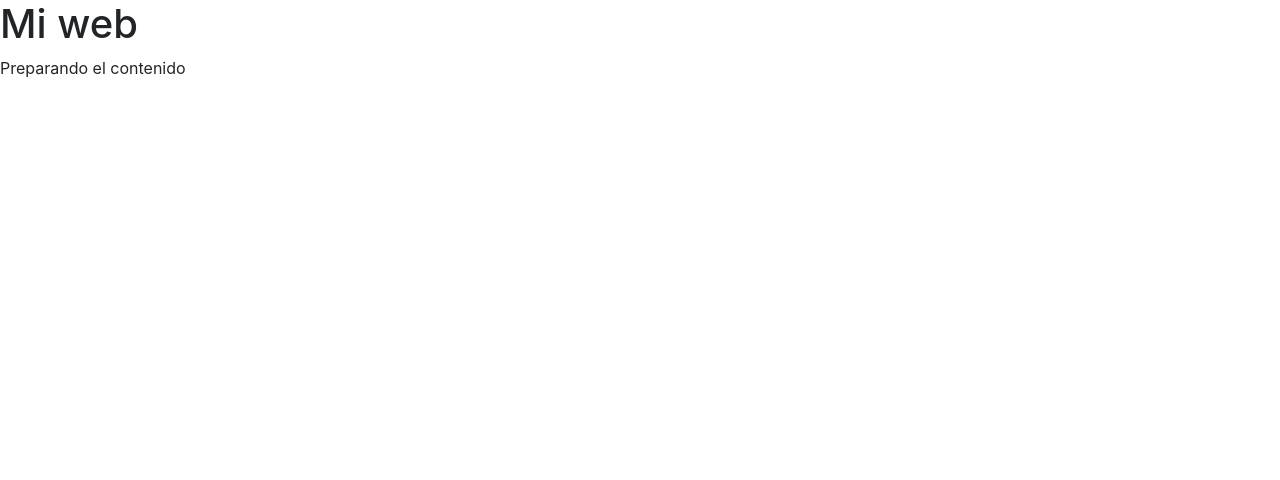
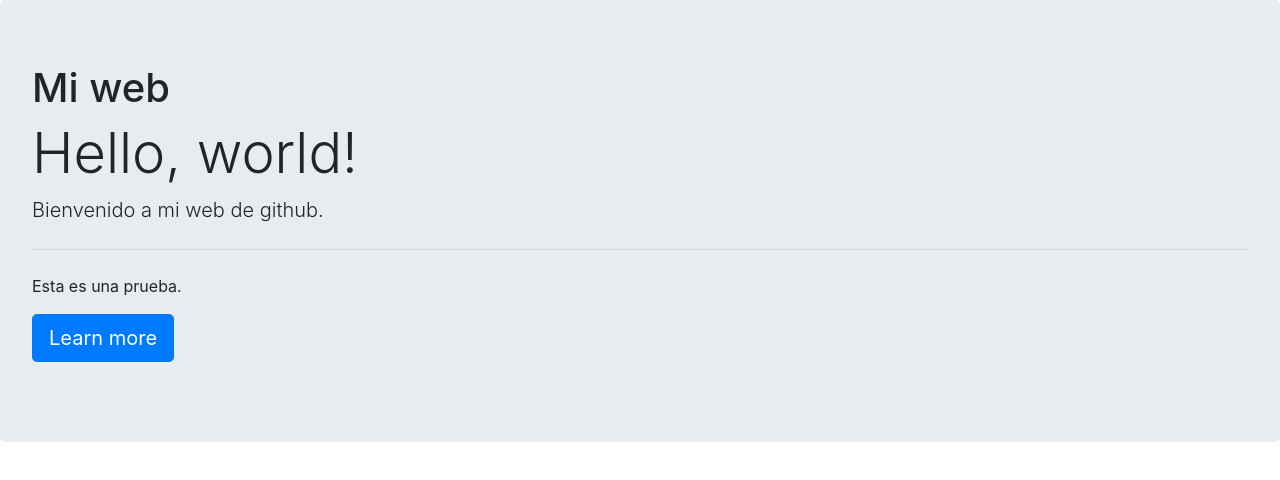
Before and after one commit to ByronBH/miwb, a plain HTML site: page index.html in a window 1280 px wide. Drawn offline with nearby package versions, Linux system fonts and the light colour scheme.

Commit message:
se añade jumbotron

```diff
--- a/index.html
+++ b/index.html
@@ -13,10 +13,19 @@
 <script src="https://cdn.jsdelivr.net/npm/bootstrap@4.0.0/dist/js/bootstrap.min.js" integrity="sha384-JZR6Spejh4U02d8jOt6vLEHfe/JQGiRRSQQxSfFWpi1MquVdAyjUar5+76PVCmYl" crossorigin="anonymous"></script>
 <div class="conteiner"></div>
 <main>
-<header><h1>Mi web</h1>
+
   <section>
    <article>
-<p>Preparando el contenido</p>
+    <div class="jumbotron">
+      <header><h1>Mi web</h1>
+      <h1 class="display-4">Hello, world!</h1>
+      <p class="lead">Bienvenido a mi web de github.</p>
+      <hr class="my-4">
+      <p>Esta es una prueba.</p>
+      <p class="lead">
+        <a class="btn btn-primary btn-lg" href="#" role="button">Learn more</a>
+      </p>
+    </div>
    </article>
   </section>
 </header>
```
